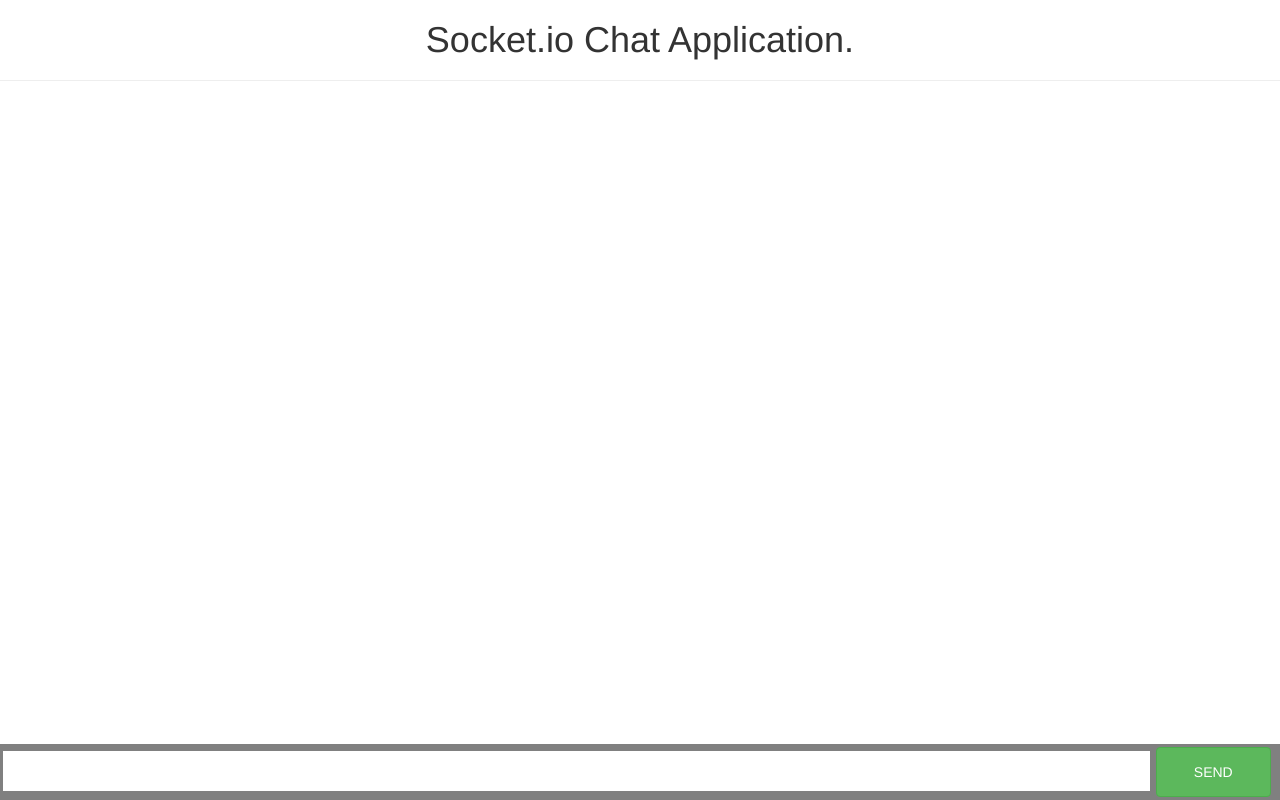
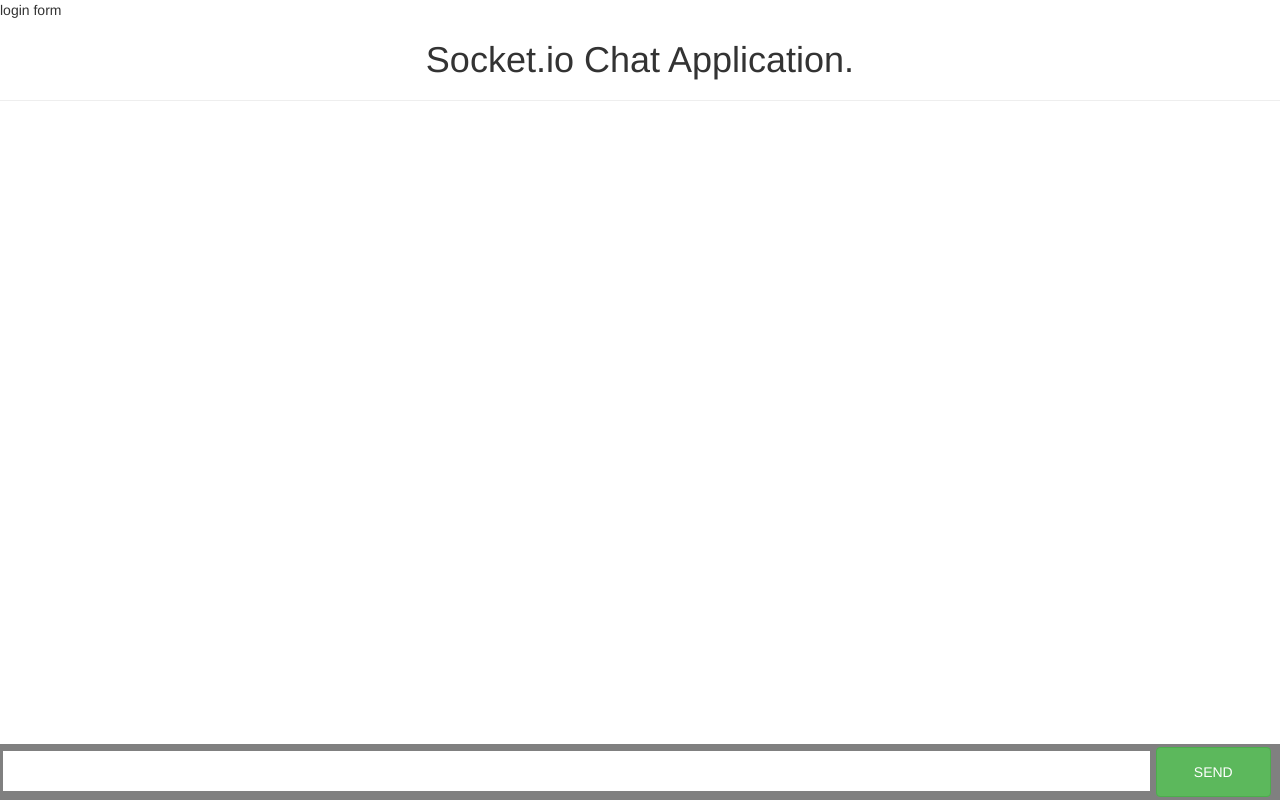
Before and after one commit to rishu22/socket.ioChatApp, a plain HTML site: page index.html in a window 1280 px wide. Drawn offline with nearby package versions, Linux system fonts and the light colour scheme; no server answers.

Commit message:
added readme

```diff
--- a/index.html
+++ b/index.html
@@ -14,7 +14,8 @@
     </style>
 </head>
 
-<body><center>
+<body>
+login form<center>
 <h1>Socket.io Chat Application.</h1></center><hr>
 	    <ul id="messages"></ul>
     <form action="">
```
Also changed, not shown: log.txt (added), 1 other file.
